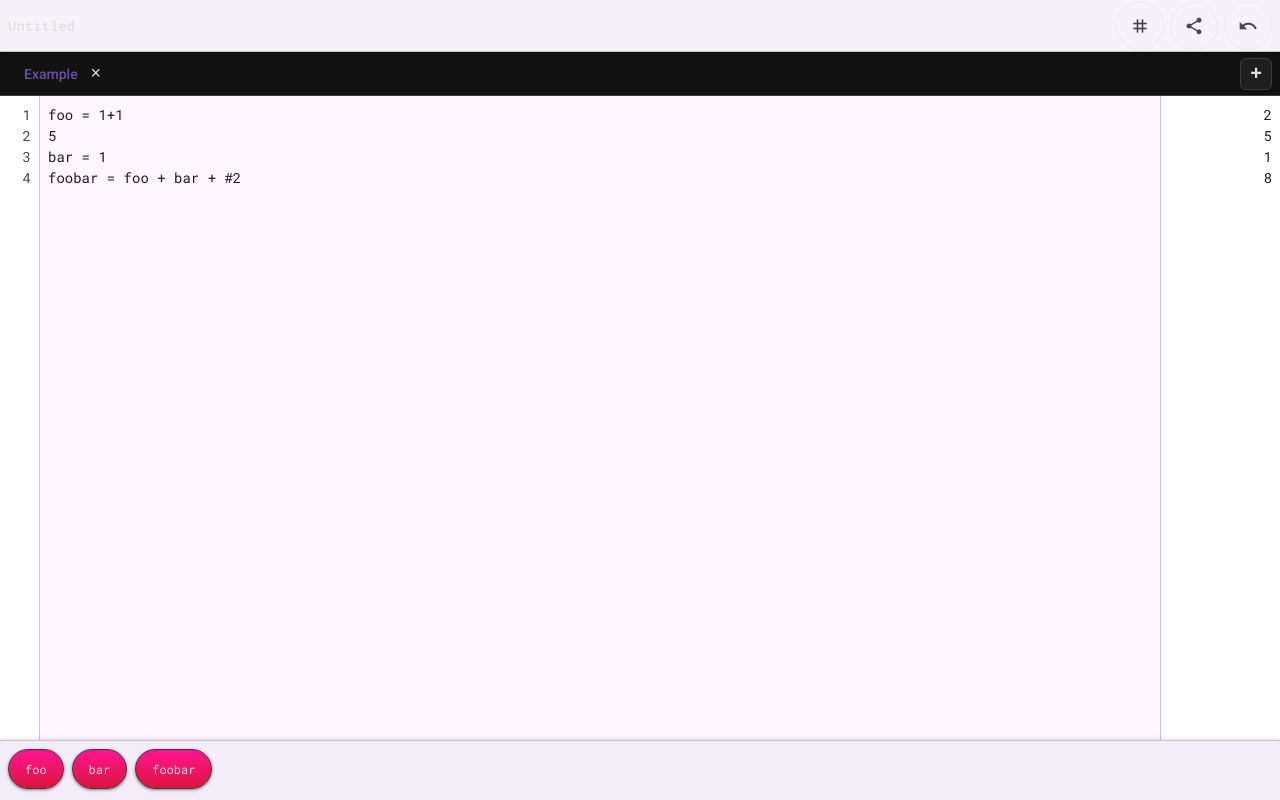
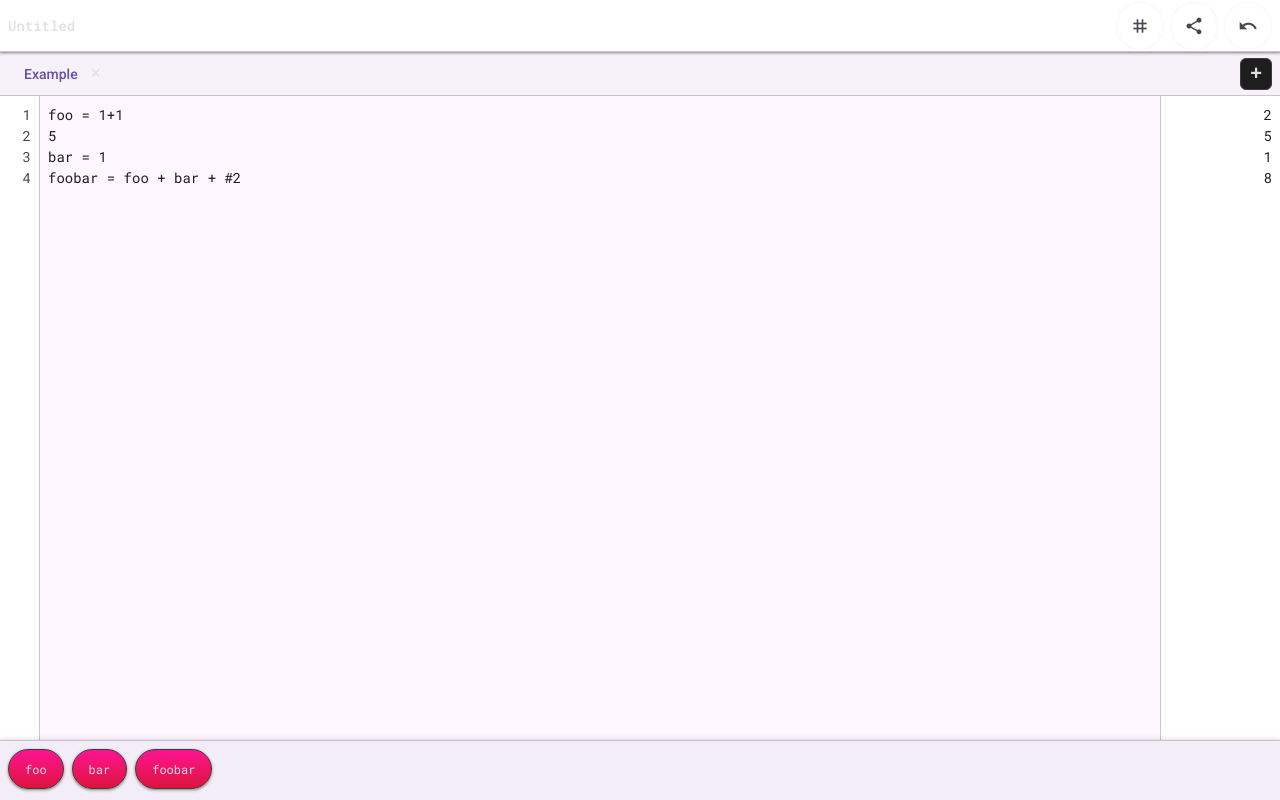
Before and after one commit to ajcates/crackulate, a website with bundled scripts: page index.html in a window 1280 px wide. Built offline with nearby package versions, Linux system fonts and the light colour scheme.

Commit message:
Update toolbar and tab bar surface elevations 🎨
- Top toolbar: surface-container-lowest (lowest elevation)
- Tab bar: surface-container-low (slightly higher elevation)
- Creates proper visual hierarchy following M3 elevation system
- Updated border colors to use M3 outline-variant

```diff
--- a/style.css
+++ b/style.css
@@ -802,7 +802,7 @@ header {
 /* === FILE OPERATIONS TOOLBAR === */
 /* Compact mobile-first toolbar for file operations */
 .mobile-toolbar {
-  background-color: var(--md-sys-color-surface-container-low); /* Material 3 surface */
+  background-color: var(--md-sys-color-surface-container-lowest); /* Material 3 surface - lowest elevation */
   border-bottom: 1px solid var(--md-sys-color-outline-variant); /* M3 subtle separator */
   padding: var(--space-sm) var(--space-md); /* Compact but touch-friendly */
   height: var(--header-height);        /* Fixed height for calculations */
@@ -1381,8 +1381,8 @@ body.modal-open {
 .tab-bar {
   display: flex;
   align-items: center;
-  background-color: var(--background);
-  border-bottom: 1px solid var(--outline);
+  background-color: var(--md-sys-color-surface-container-low); /* Material 3 surface - slightly higher than toolbar */
+  border-bottom: 1px solid var(--md-sys-color-outline-variant); /* M3 subtle separator */
   padding: var(--space-sm) var(--space-md);
   overflow-x: auto;
   overflow-y: hidden;
```
